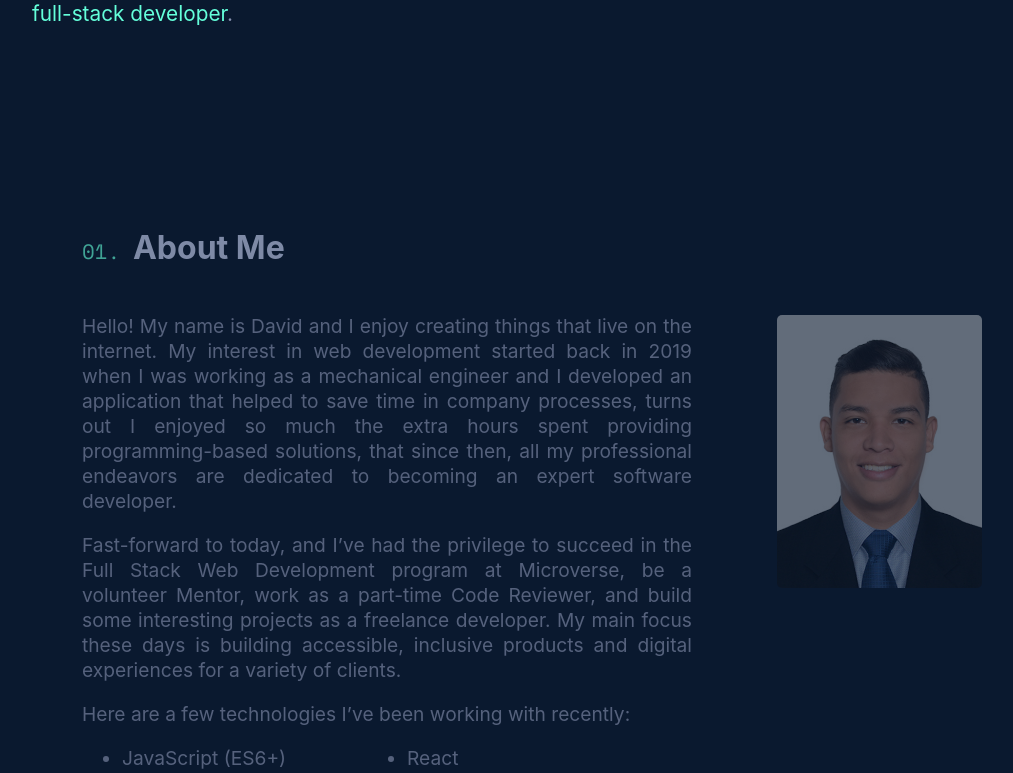
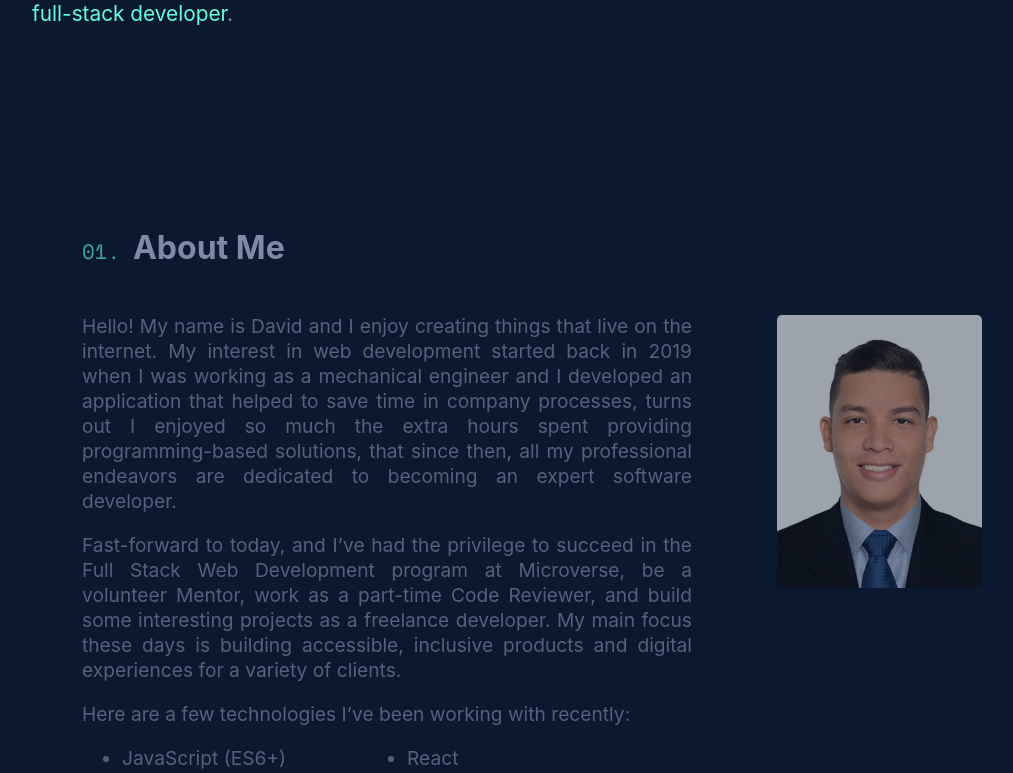
Before and after one commit to petudeveloper/portafolio, a React (Create React App) app: page / in a window 1280 px wide. Shown: the part 494-1267 px from the top of the page, without its empty margins (68-1081 px from the left). Built offline with nearby package versions, Linux system fonts and the light colour scheme.

Commit message:
Update picture opacity.

```diff
--- a/src/components/AboutMe/aboutMe.module.css
+++ b/src/components/AboutMe/aboutMe.module.css
@@ -45,7 +45,6 @@
   width: 100%;
   border-radius: 10px;
   max-width: 205px;
-  opacity: 0.6;
   padding: 5px;
 }
 
```
